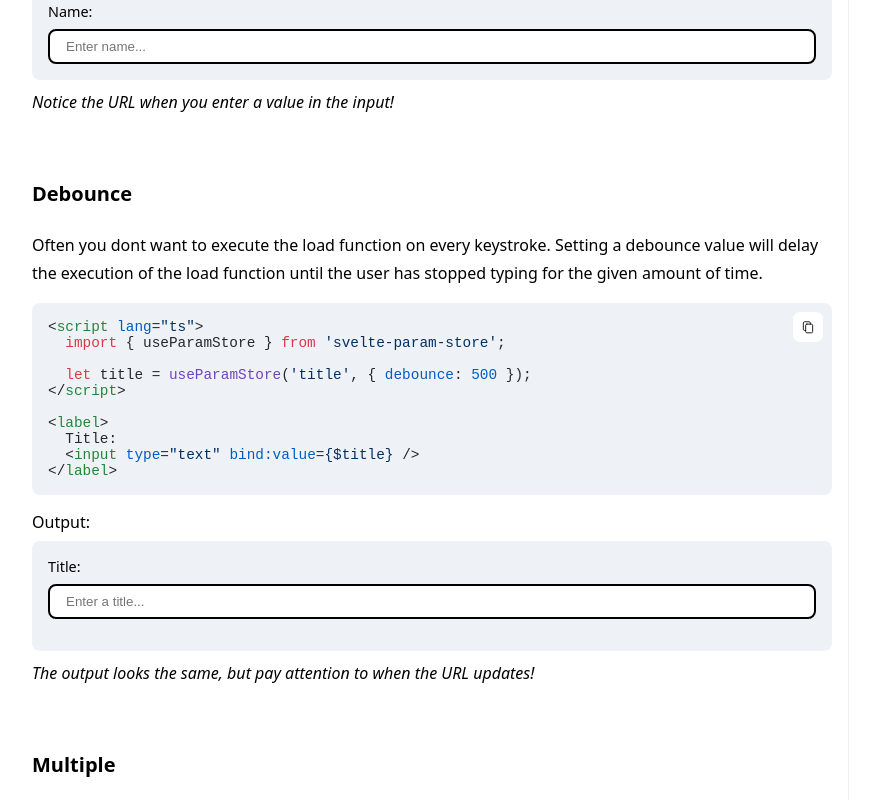
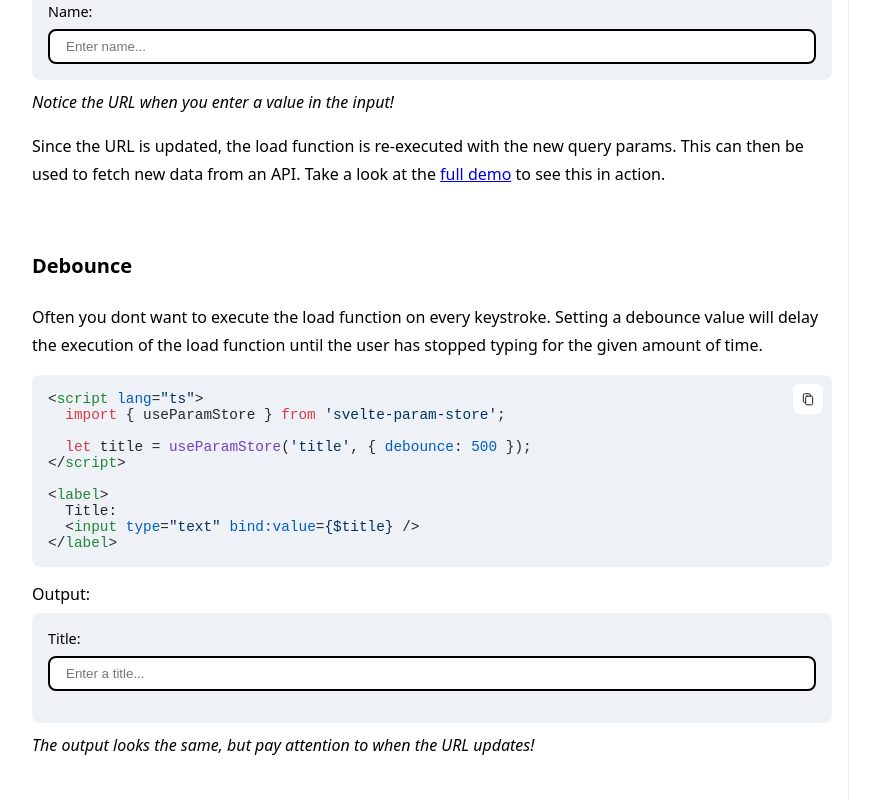
Before and after one commit to jKm00/svelte-param-store, a SvelteKit app: page / in a window 1280 px wide. Shown: the part 900-1700 px from the top of the page, without its empty margins (128-1008 px from the left). Built offline with nearby package versions, Linux system fonts and the light colour scheme.

Commit message:
feat: better explained purpose of package

```diff
--- a/src/app.css
+++ b/src/app.css
@@ -8,7 +8,7 @@
 }
 
 a {
-	text-decoration: none;
+	/* text-decoration: none; */
 }
 
 button {
--- a/src/components/sections/PageContent.svelte
+++ b/src/components/sections/PageContent.svelte
@@ -32,6 +32,7 @@
 	a {
 		color: var(--color-foreground);
 		font-size: 0.9rem;
+		text-decoration: none;
 	}
 
 	@media (min-width: 1200px) {
--- a/src/components/sections/Usage.svelte
+++ b/src/components/sections/Usage.svelte
@@ -17,6 +17,11 @@
 			<input class="input" type="text" bind:value={$name} placeholder="Enter name..." />
 		</label>
 	</OutputBlock>
+	<p>
+		Since the URL is updated, the load function is re-executed with the new query params. This can
+		then be used to fetch new data from an API. Take a look at the <a href="/demo">full demo</a> to see
+		this in action.
+	</p>
 </section>
 
 <style scoped>
--- a/src/components/ui/Button.svelte
+++ b/src/components/ui/Button.svelte
@@ -26,6 +26,7 @@
 		border: 2px solid var(--accent);
 
 		font-size: 0.9rem;
+		text-decoration: none;
 
 		transition: background-color 150ms ease-in-out;
 	}
```
